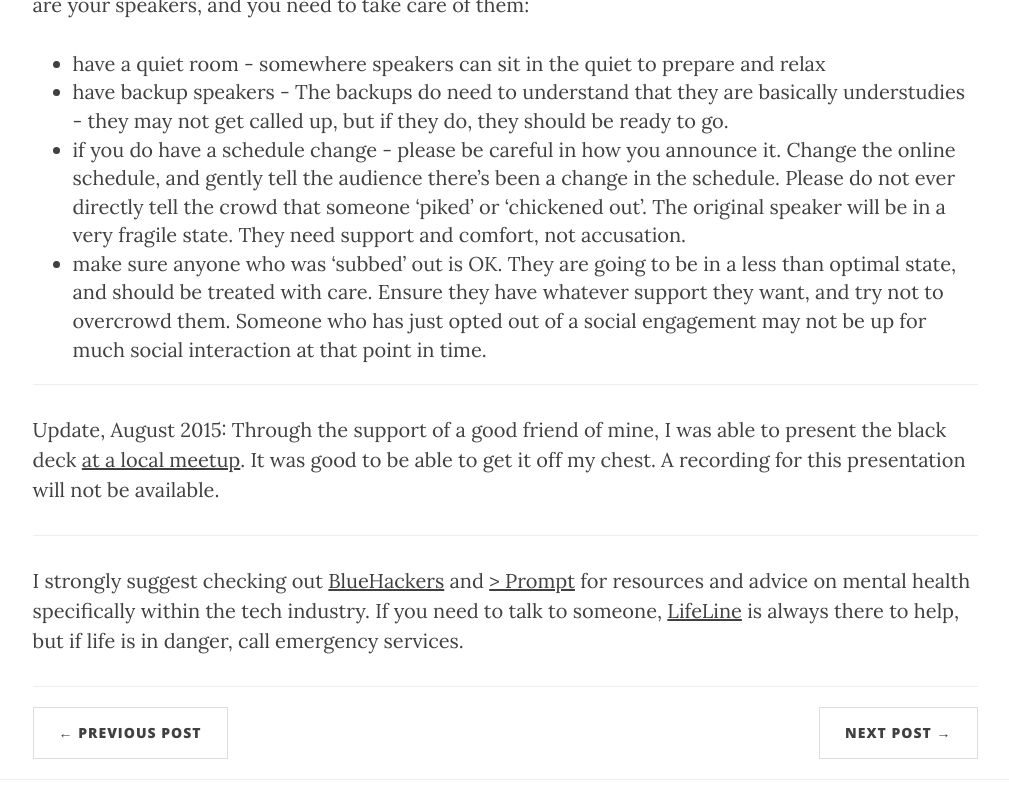
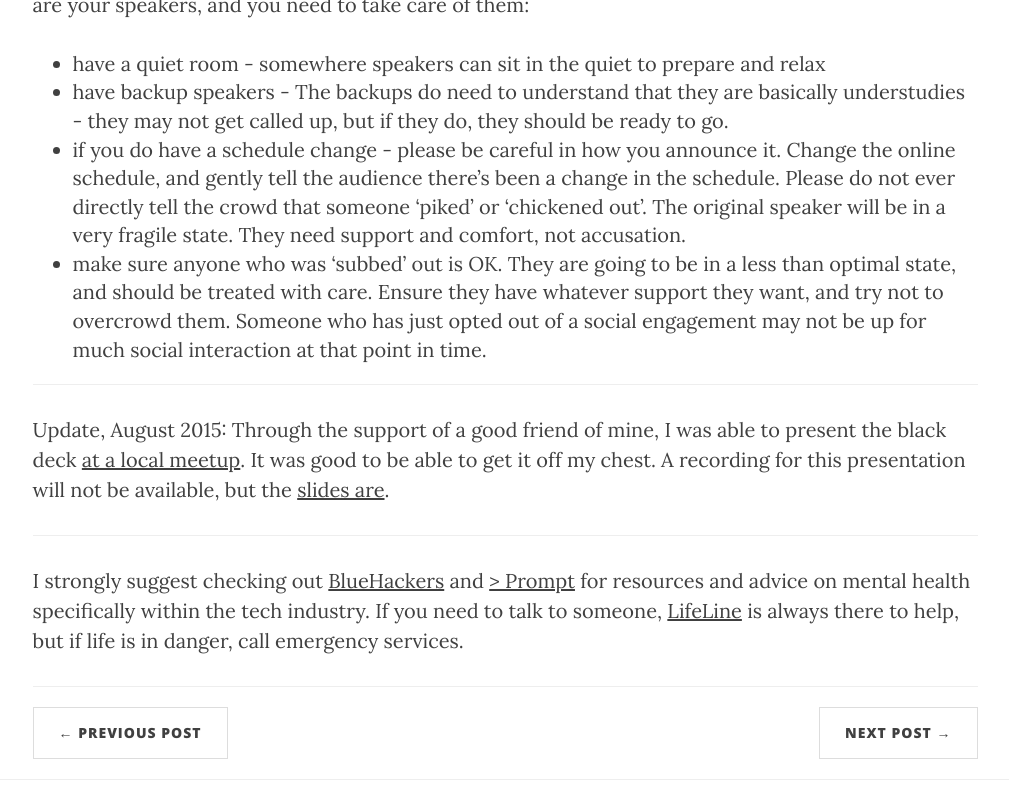
Before and after one commit to glasnt/blog, a Jekyll site: the page built from _posts/2015-08-14-on-anxiety-a-tale-of-two-talks.md, in a window 1280 px wide and 900 px high, scrolled down 2385 px, cut to the strip 0-796 px from the top of the window. Shown: the whole strip, without its empty margins (135-1144 px from the left). Built offline with Jekyll 4.4.1, drawn with Linux system fonts in a browser that asks for light colours; nearby versions of some CDN libraries.

Commit message:
Update 2015-08-14-on-anxiety-a-tale-of-two-talks.md

```diff
--- a/_posts/2015-08-14-on-anxiety-a-tale-of-two-talks.md
+++ b/_posts/2015-08-14-on-anxiety-a-tale-of-two-talks.md
@@ -51,7 +51,7 @@ And for conference organsisers - I know conferences are hard to organise, but yo
 
 ----
 
-Update, August 2015: Through the support of a good friend of mine, I was able to present the black deck [at a local meetup](http://www.meetup.com/SydPHP/events/223175230/). It was good to be able to get it off my chest. A recording for this presentation will not be available.
+Update, August 2015: Through the support of a good friend of mine, I was able to present the black deck [at a local meetup](http://www.meetup.com/SydPHP/events/223175230/). It was good to be able to get it off my chest. A recording for this presentation will not be available, but the [slides are](http://glasnt.com/talks/2015_08_SydPHP/).
 
 ----
 
```
